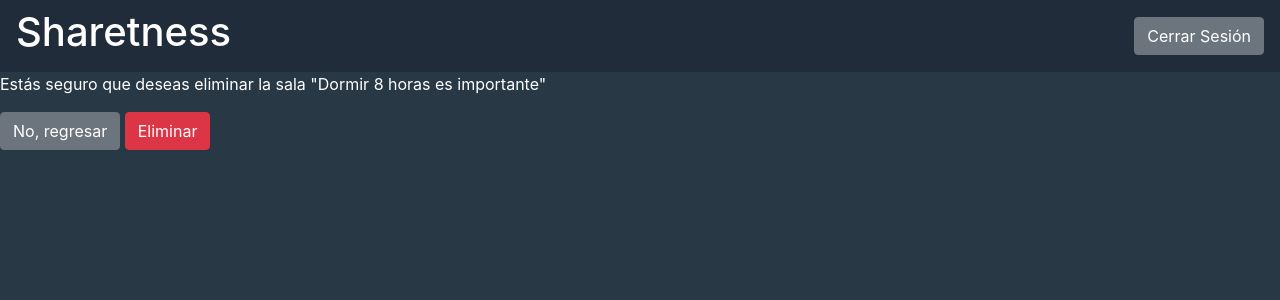
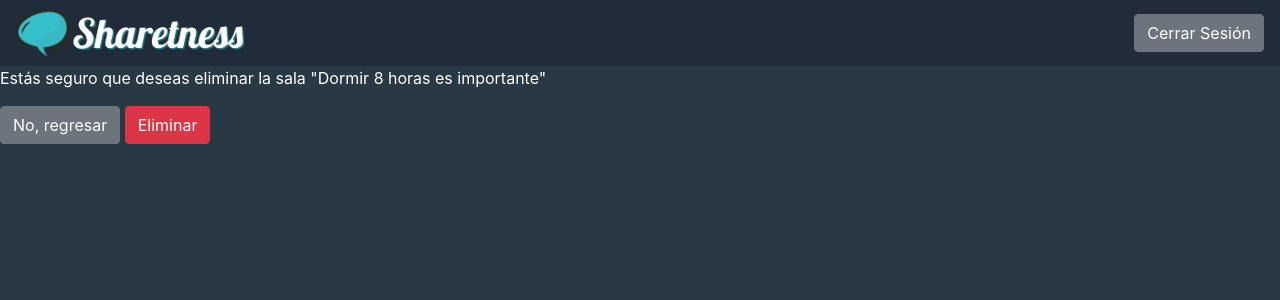
Before and after one commit to AlejandroFerrera/Sharetness, a Django app: page /delete-room/13 in a window 1280 px wide. Shown: the top 300 px of the page. Run offline with Django 4.2, Linux system fonts and the light colour scheme; a user stored in the database is signed in; data comes from the database, SQL or seed files in the repository; both versions use the stored data as it was after the commit; some libraries are stand-ins or nearby versions.

Commit message:
minor styled fixes

```diff
--- a/forum/templates/forum/delete_room.html
+++ b/forum/templates/forum/delete_room.html
@@ -3,7 +3,6 @@
 
 {% block content %}
     <div >
-
         <form action="" method="post">
             {% csrf_token %}
             <p>Estás seguro que deseas eliminar la sala "{{obj}}"</p>
--- a/templates/navbar.html
+++ b/templates/navbar.html
@@ -3,10 +3,10 @@
 
 
 
-
+{% load static %}
 <nav class="navbar navbar-expand-lg navbar-light d-flex justify-content-space">
     <a href="/">
-        <h1 class="text-white">Sharetness</h1>
+        <img id="logo"src={% static 'images/logo.png' %} height="50px" alt="" style="object-fit:contain;">
     </a>
     <button class="navbar-toggler" type="button" data-toggle="collapse" data-target="#navbarNavAltMarkup" aria-controls="navbarNavAltMarkup" aria-expanded="false" aria-label="Toggle navigation">
       <span class="navbar-toggler-icon"></span>
```
Also changed, not shown: db.sqlite3, static/images/logo.png (added).
